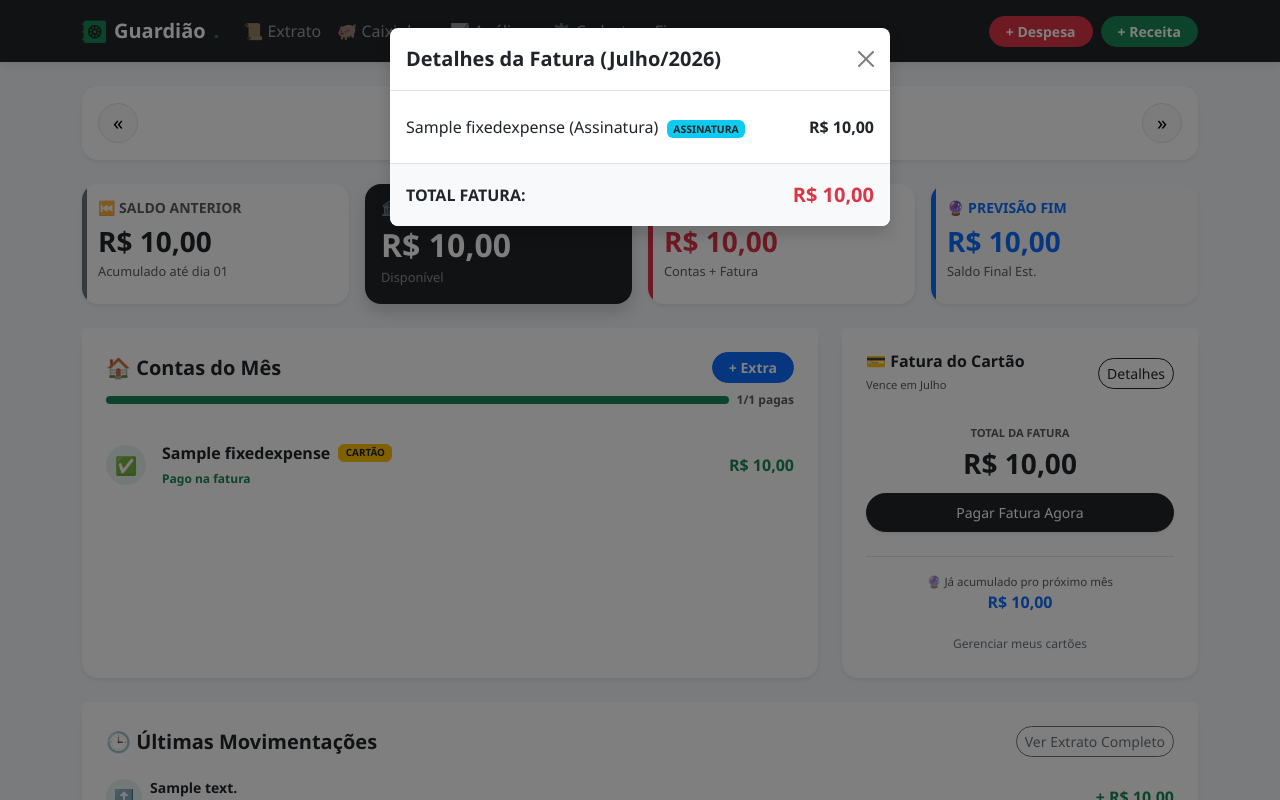
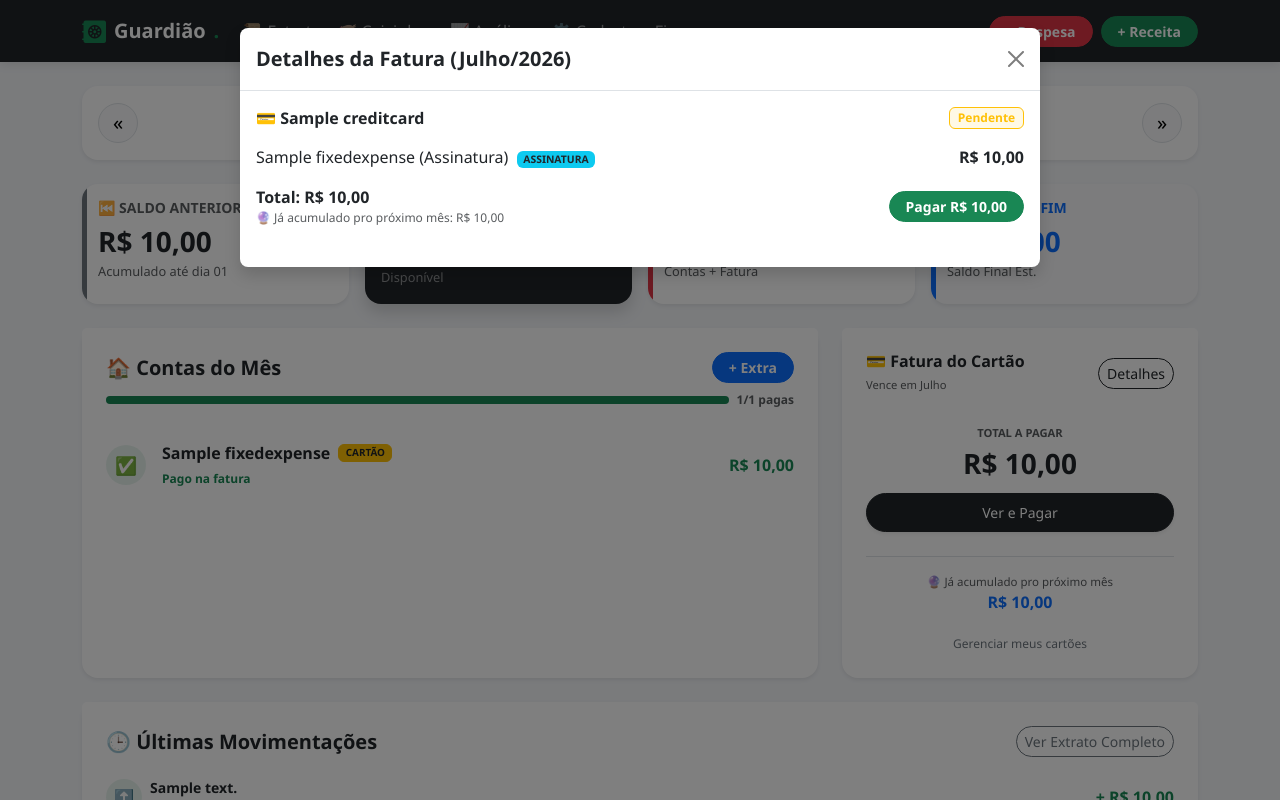
Before and after one commit to laysearaujo/fin_control, a Django app: page / in a window 1280 px wide, after a click on "Detalhes". Run offline with Django 5.2, Linux system fonts and the light colour scheme; tables that the repository leaves empty hold one stand-in row (values such as "Sample post").

Commit message:
feat: Two or more cards

```diff
--- a/core/urls.py
+++ b/core/urls.py
@@ -57,7 +57,7 @@ urlpatterns = [
     path('relatorios/anual/', views.annual_report, name='relatorio_anual'),
     path('relatorios/categorias/detalhes/<int:categoria_id>/', views.category_expense_detail, name='detalhes_gastos_categoria'),
 
-    path('fatura/pagar/', views.pay_monthly_invoice, name='pagar_fatura_mensal'),
+    path('fatura/pagar/<int:cartao_id>/', views.pay_monthly_invoice, name='pagar_fatura_mensal'),
 
     path('adicionar-conta-avulsa/', views.add_one_off_bill, name='adicionar_conta_avulsa'),
     path('pagar-conta-avulsa/<int:id>/', views.pay_one_off_bill, name='pagar_conta_avulsa'),
--- a/finance/templates/dashboard.html
+++ b/finance/templates/dashboard.html
@@ -323,7 +323,7 @@
         <div class="card border-0 shadow-sm rounded-4 h-100">
             <div class="card-header bg-white border-0 pt-4 px-4 d-flex justify-content-between align-items-center">
                 <div>
-                    <h6 class="fw-bold m-0">💳 Fatura do Cartão</h6>
+                    <h6 class="fw-bold m-0">💳 Fatura{% if cards_total_count > 1 %}s{% endif %} do Cartão</h6>
                     <small class="text-muted" style="font-size: 0.7rem;">Vence em {{ ref_date|date:"F" }}</small>
                 </div>
                 <button type="button" class="btn btn-sm btn-outline-dark rounded-pill" data-bs-toggle="modal" data-bs-target="#modalFatura">
@@ -334,18 +334,22 @@
             <div class="card-body px-4 pb-4 pt-2 d-flex flex-column">
                 {% if invoice_paid %}
                     <div class="text-center py-2">
-                        <span class="badge bg-success bg-opacity-10 text-success mb-2">✅ Fatura paga</span>
+                        <span class="badge bg-success bg-opacity-10 text-success mb-2">✅ Fatura{% if cards_total_count > 1 %}s pagas{% else %} paga{% endif %}</span>
                         <h4 class="fw-bold text-success mb-0 valor-sensivel">R$ {{ invoice_total|floatformat:2 }}</h4>
                         <small class="text-muted">Foi o que você pagou</small>
                     </div>
                 {% else %}
                     <div class="text-center py-2">
-                        <small class="text-muted text-uppercase fw-bold" style="font-size: 0.7rem;">Total da Fatura</small>
-                        <h3 class="fw-bold text-dark valor-sensivel my-1">R$ {{ invoice_total|floatformat:2 }}</h3>
+                        <small class="text-muted text-uppercase fw-bold" style="font-size: 0.7rem;">Total a Pagar</small>
+                        <h3 class="fw-bold text-dark valor-sensivel my-1">R$ {{ invoice_pending_total|floatformat:2 }}</h3>
 
-                        {% if not is_past and invoice_total > 0 %}
-                            <button type="button" class="btn btn-dark btn-sm w-100 rounded-pill py-2 mt-2 shadow-sm" data-bs-toggle="modal" data-bs-target="#modalConfirmarPgto">
-                               Pagar Fatura Agora
+                        {% if cards_total_count > 1 %}
+                            <span class="badge bg-light text-secondary border">{{ cards_paid_count }}/{{ cards_total_count }} cartões pagos</span>
+                        {% endif %}
+
+                        {% if not is_past and invoice_pending_total > 0 %}
+                            <button type="button" class="btn btn-dark btn-sm w-100 rounded-pill py-2 mt-2 shadow-sm" data-bs-toggle="modal" data-bs-target="#modalFatura">
+                               Ver e Pagar
                             </button>
                         {% endif %}
                     </div>
@@ -400,38 +404,27 @@
     </div>
 </div>
 
-<div class="modal fade" id="modalConfirmarPgto" tabindex="-1">
-    <div class="modal-dialog modal-dialog-centered">
-        <div class="modal-content border-0 shadow">
-            <div class="modal-header bg-dark text-white border-0">
-                <h5 class="modal-title fw-bold">💸 Confirmar Pagamento</h5>
-                <button type="button" class="btn-close btn-close-white" data-bs-dismiss="modal"></button>
-            </div>
-            <div class="modal-body text-center py-5">
-                <h5 class="mb-3">Você vai pagar a fatura de <strong>{{ ref_date|date:"F/Y" }}</strong>?</h5>
-                <h1 class="text-danger fw-bold my-3 valor-sensivel">R$ {{ invoice_total|floatformat:2 }}</h1>
-                <p class="text-muted">Esse valor será descontado do seu saldo atual.</p>
-            </div>
-            <div class="modal-footer justify-content-center border-0 pb-4">
-                <button type="button" class="btn btn-outline-secondary rounded-pill px-4" data-bs-dismiss="modal">Cancelar</button>
-                <a href="{% url 'pagar_fatura_mensal' %}?mes={{ ref_date.month }}&ano={{ ref_date.year }}" class="btn btn-success rounded-pill px-5 fw-bold">
-                    Sim, Pagar!
-                </a>
-            </div>
-        </div>
-    </div>
-</div>
-
 <div class="modal fade" id="modalFatura" tabindex="-1">
-    <div class="modal-dialog modal-dialog-scrollable">
+    <div class="modal-dialog modal-dialog-scrollable modal-lg">
         <div class="modal-content border-0 shadow">
             <div class="modal-header">
-                <h5 class="modal-title fw-bold">Detalhes da Fatura ({{ ref_date|date:"F/Y" }})</h5>
+                <h5 class="modal-title fw-bold">Detalhes da{% if cards_total_count > 1 %}s Faturas{% else %} Fatura{% endif %} ({{ ref_date|date:"F/Y" }})</h5>
                 <button type="button" class="btn-close" data-bs-dismiss="modal"></button>
             </div>
             <div class="modal-body">
-                <ul class="list-group list-group-flush">
-                    {% for item in invoice_line_items %}
+                {% for card_invoice in cards_invoice %}
+                <div class="mb-4 {% if not forloop.last %}pb-4 border-bottom{% endif %}">
+                    <div class="d-flex justify-content-between align-items-center mb-2">
+                        <h6 class="fw-bold m-0">💳 {{ card_invoice.card.name }}</h6>
+                        {% if card_invoice.paid %}
+                            <span class="badge bg-success bg-opacity-10 text-success">✅ Paga</span>
+                        {% else %}
+                            <span class="badge bg-warning bg-opacity-10 text-warning border border-warning">Pendente</span>
+                        {% endif %}
+                    </div>
+
+                    <ul class="list-group list-group-flush mb-2">
+                        {% for item in card_invoice.line_items %}
                         <li class="list-group-item d-flex justify-content-between align-items-center px-0">
                             <div>
                                 {{ item.description }}
@@ -442,14 +435,36 @@
                             <span class="fw-bold valor-sensivel">R$ {{ item.amount }}</span>
                         </li>
                         {% empty %}
-                    <li class="list-group-item text-center text-muted py-4">Nada consta nesta fatura.</li>
+                        <li class="list-group-item text-center text-muted py-3 px-0">Nada consta nesta fatura.</li>
                         {% endfor %}
                     </ul>
+
+                    <div class="d-flex justify-content-between align-items-center">
+                        <div>
+                            <strong>Total: </strong>
+                            <strong class="valor-sensivel">R$ {{ card_invoice.total|floatformat:2 }}</strong>
+                            <div class="text-muted" style="font-size: 0.75rem;">🔮 Já acumulado pro próximo mês: R$ {{ card_invoice.next_total|floatformat:2 }}</div>
                         </div>
+
+                        {% if not card_invoice.paid and not is_past and card_invoice.total > 0 %}
+                        <a href="{% url 'pagar_fatura_mensal' card_invoice.card.id %}?mes={{ ref_date.month }}&ano={{ ref_date.year }}"
+                           class="btn btn-sm btn-success rounded-pill fw-bold px-3"
+                           onclick="return confirm('Confirma o pagamento de R$ {{ card_invoice.total|floatformat:2 }} da fatura do cartão {{ card_invoice.card.name }}? Esse valor será descontado do seu saldo atual.')">
+                            Pagar R$ {{ card_invoice.total|floatformat:2 }}
+                        </a>
+                        {% endif %}
+                    </div>
+                </div>
+                {% empty %}
+                <p class="text-center text-muted py-4">Nenhum cartão cadastrado ainda. <a href="{% url 'novo_cartao' %}">Cadastrar um cartão</a>.</p>
+                {% endfor %}
+            </div>
+            {% if cards_total_count > 1 %}
             <div class="modal-footer bg-light justify-content-between">
-                <strong>TOTAL FATURA:</strong>
+                <strong>TOTAL GERAL:</strong>
                 <strong class="text-danger valor-sensivel fs-5">R$ {{ invoice_total|floatformat:2 }}</strong>
             </div>
+            {% endif %}
         </div>
     </div>
 </div>
--- a/finance/views/dashboard.py
+++ b/finance/views/dashboard.py
@@ -72,14 +72,16 @@ def dashboard(request):
         if not paid:
             base_balance -= bill.amount
 
-    # Current month's credit card invoice
-    if not Transaction.objects.filter(is_invoice_payment=True, invoice_month=today.month, invoice_year=today.year).exists():
-        installments_sum = Installment.objects.filter(due_date__month=today.month, due_date__year=today.year).aggregate(Sum('amount'))['amount__sum'] or 0
-        subscriptions_sum = 0
-        for expense in FixedExpense.objects.filter(is_credit_card=True):
-            if not Transaction.objects.filter(fixed_expense=expense, purchase_date__month=today.month, purchase_date__year=today.year).exists():
-                subscriptions_sum += expense.expected_amount
-        base_balance -= (installments_sum + subscriptions_sum)
+    # Current month's credit card invoices (checked per card - paying one doesn't pay them all)
+    for card in CreditCard.objects.all():
+        card_already_paid = Transaction.objects.filter(is_invoice_payment=True, invoice_month=today.month, invoice_year=today.year, credit_card=card).exists()
+        if not card_already_paid:
+            installments_sum = Installment.objects.filter(transaction__credit_card=card, due_date__month=today.month, due_date__year=today.year).aggregate(Sum('amount'))['amount__sum'] or 0
+            subscriptions_sum = 0
+            for expense in FixedExpense.objects.filter(is_credit_card=True, credit_card=card):
+                if not Transaction.objects.filter(fixed_expense=expense, purchase_date__month=today.month, purchase_date__year=today.year).exists():
+                    subscriptions_sum += expense.expected_amount
+            base_balance -= (installments_sum + subscriptions_sum)
 
     # =========================================================================
     # 2. PREVIOUS BALANCE (CASCADING LOOP)
@@ -121,33 +123,64 @@ def dashboard(request):
     # 3. SCREEN DATA
     # =========================================================================
 
-    # Credit card invoice
-    invoice_line_items = []
-    invoice_installments = Installment.objects.filter(due_date__month=ref_date.month, due_date__year=ref_date.year).select_related('transaction')
-    installments_total = invoice_installments.aggregate(Sum('amount'))['amount__sum'] or 0
-    for installment in invoice_installments:
-        invoice_line_items.append({'description': f"{installment.transaction.description} ({installment.installment_number}/{installment.transaction.installments_count})", 'amount': installment.amount, 'kind': 'purchase'})
+    # Credit card invoices, broken down per card (a household can have more than one)
+    next_invoice_month = ref_date + relativedelta(months=1)
+    cards_invoice = []
 
-    subscriptions_total = 0
-    credit_card_fixed_expenses = FixedExpense.objects.filter(is_credit_card=True)
-    for expense in credit_card_fixed_expenses:
-        already_posted = Transaction.objects.filter(fixed_expense=expense, purchase_date__month=ref_date.month, purchase_date__year=ref_date.year).exists()
-        if not already_posted:
-            subscriptions_total += expense.expected_amount
-            invoice_line_items.append({'description': f"{expense.name} (Assinatura)", 'amount': expense.expected_amount, 'kind': 'fixed'})
+    for card in CreditCard.objects.all():
+        line_items = []
 
-    month_invoice_total = installments_total + subscriptions_total
+        card_installments = Installment.objects.filter(
+            transaction__credit_card=card, due_date__month=ref_date.month, due_date__year=ref_date.year
+        ).select_related('transaction')
+        installments_total = card_installments.aggregate(Sum('amount'))['amount__sum'] or 0
+        for installment in card_installments:
+            line_items.append({
+                'description': f"{installment.transaction.description} ({installment.installment_number}/{installment.transaction.installments_count})",
+                'amount': installment.amount, 'kind': 'purchase',
+            })
 
-    # What's already accumulating for NEXT month's invoice (installments already scheduled +
-    # subscriptions not yet posted), so purchases made today don't sneak up unnoticed
-    next_invoice_month = ref_date + relativedelta(months=1)
-    next_installments_total = Installment.objects.filter(due_date__month=next_invoice_month.month, due_date__year=next_invoice_month.year).aggregate(Sum('amount'))['amount__sum'] or 0
-    next_subscriptions_total = 0
-    for expense in credit_card_fixed_expenses:
-        already_posted_next = Transaction.objects.filter(fixed_expense=expense, purchase_date__month=next_invoice_month.month, purchase_date__year=next_invoice_month.year).exists()
-        if not already_posted_next:
-            next_subscriptions_total += expense.expected_amount
-    next_invoice_total = next_installments_total + next_subscriptions_total
+        card_fixed_expenses = FixedExpense.objects.filter(is_credit_card=True, credit_card=card)
+        subscriptions_total = 0
+        for expense in card_fixed_expenses:
+            already_posted = Transaction.objects.filter(fixed_expense=expense, purchase_date__month=ref_date.month, purchase_date__year=ref_date.year).exists()
+            if not already_posted:
+                subscriptions_total += expense.expected_amount
+                line_items.append({'description': f"{expense.name} (Assinatura)", 'amount': expense.expected_amount, 'kind': 'fixed'})
+
+        card_total = installments_total + subscriptions_total
+        card_paid = Transaction.objects.filter(is_invoice_payment=True, invoice_month=ref_date.month, invoice_year=ref_date.year, credit_card=card).exists()
+
+        # What's already accumulating for NEXT month's invoice (installments already scheduled +
+        # subscriptions not yet posted), so purchases made today don't sneak up unnoticed
+        next_installments_total = Installment.objects.filter(
+            transaction__credit_card=card, due_date__month=next_invoice_month.month, due_date__year=next_invoice_month.year
+        ).aggregate(Sum('amount'))['amount__sum'] or 0
+        next_subscriptions_total = 0
+        for expense in card_fixed_expenses:
+            already_posted_next = Transaction.objects.filter(fixed_expense=expense, purchase_date__month=next_invoice_month.month, purchase_date__year=next_invoice_month.year).exists()
+            if not already_posted_next:
+                next_subscriptions_total += expense.expected_amount
+        card_next_total = next_installments_total + next_subscriptions_total
+
+        cards_invoice.append({
+            'card': card,
+            'line_items': line_items,
+            'total': card_total,
+            'paid': card_paid,
+            'next_total': card_next_total,
+        })
+
+    month_invoice_total = sum(c['total'] for c in cards_invoice)
+    invoice_pending_total = sum(c['total'] for c in cards_invoice if not c['paid'])
+    next_invoice_total = sum(c['next_total'] for c in cards_invoice)
+
+    # A card with nothing due this month isn't "unpaid" - it just had no invoice,
+    # so it's left out of the paid/pending ratio to avoid a contradictory badge
+    active_cards = [c for c in cards_invoice if c['total'] > 0]
+    all_invoices_paid = all(c['paid'] for c in active_cards) if active_cards else True
+    cards_paid_count = sum(1 for c in active_cards if c['paid'])
+    cards_total_count = len(active_cards)
 
     # The base forecast is just your fixed salary
     total_fixed_income = FixedIncome.objects.aggregate(Sum('amount'))['amount__sum'] or 0
@@ -228,10 +261,7 @@ def dashboard(request):
     fixed_items_total_count = len(fixed_items_status)
 
     # Final totals
-    invoice_paid = Transaction.objects.filter(is_invoice_payment=True, invoice_month=ref_date.month, invoice_year=ref_date.year).exists()
-
-    pending_invoice_amount = 0 if invoice_paid else month_invoice_total
-    total_remaining_to_pay = total_pending_bank + pending_invoice_amount
+    total_remaining_to_pay = total_pending_bank + invoice_pending_total
 
     income_still_expected = forecast_total_income - month_actual_income
     if income_still_expected < 0:
@@ -283,8 +313,11 @@ def dashboard(request):
         'fixed_items_total_count': fixed_items_total_count,
         'total_remaining_to_pay': total_remaining_to_pay,
         'invoice_total': month_invoice_total,
-        'invoice_line_items': invoice_line_items,
-        'invoice_paid': invoice_paid,
+        'invoice_pending_total': invoice_pending_total,
+        'cards_invoice': cards_invoice,
+        'cards_paid_count': cards_paid_count,
+        'cards_total_count': cards_total_count,
+        'invoice_paid': all_invoices_paid,
         'next_invoice_total': next_invoice_total,
         'total_invested': SavingsBox.objects.aggregate(Sum('current_balance'))['current_balance__sum'] or 0,
         'categories': Category.objects.all(),
```
Also changed, not shown: finance/views/credit_cards.py (+10 -6 lines). Lines whose indentation alone changed are shown as unchanged.
